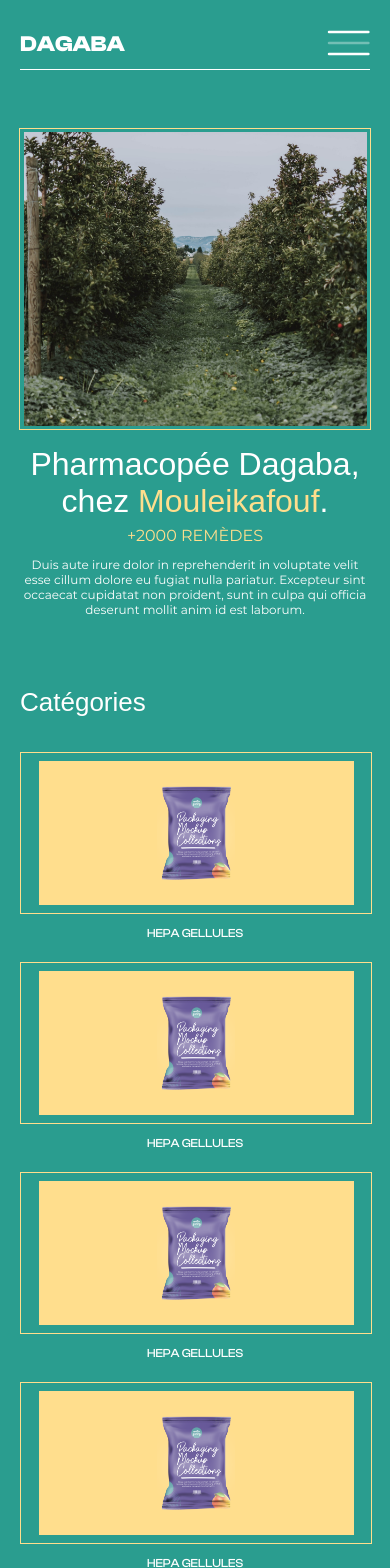
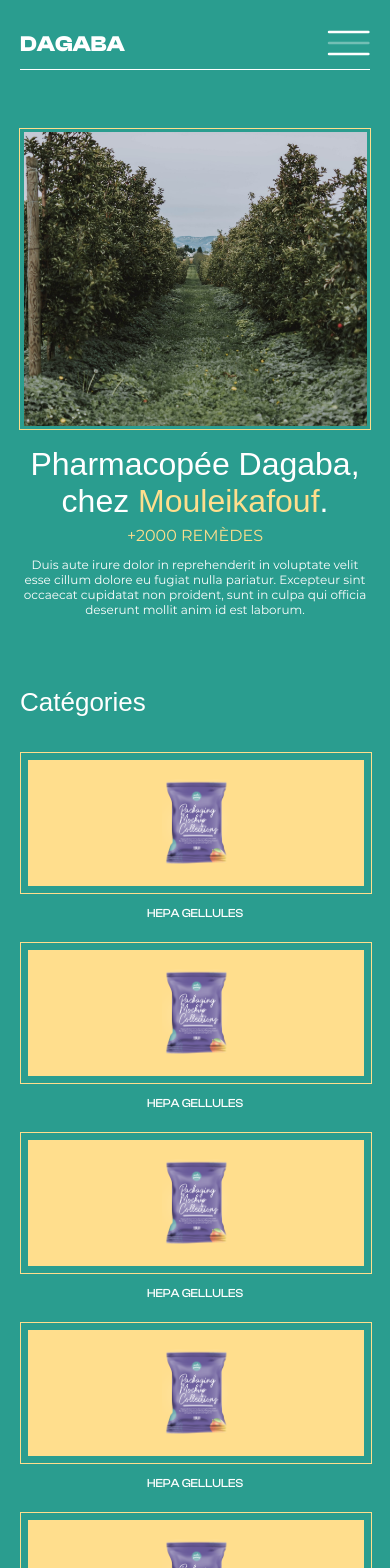
Before and after one commit to MozartOnWeb/dagaba, a Next.js app: page /categories in a window 390 px wide. Shown: the top 1568 px of the page. Built offline with nearby package versions, Linux system fonts and the light colour scheme; a web font is replaced by a local one.

Commit message:
update product item styles

```diff
--- a/components/categoryItem/styles.module.css
+++ b/components/categoryItem/styles.module.css
@@ -56,16 +56,9 @@
     width: 100%;
     height: 14em;
   }
-}
 
-@media (max-width: 390px) {
-  .wrapper {
-    height: 16em;
+  .container div {
+    width: 96%;
+    height: 90%;
   }
 }
-
-@media (max-width: 369px) {
-  .wrapper {
-    height: 25em;
-  }
-}
--- a/components/productItem/styles.module.css
+++ b/components/productItem/styles.module.css
@@ -73,4 +73,8 @@
     width: 100%;
     height: 25em;
   }
+  .container div {
+    width: 96%;
+    height: 96%;
+  }
 }
```
